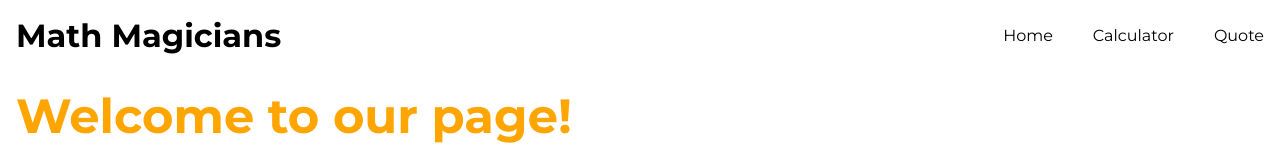
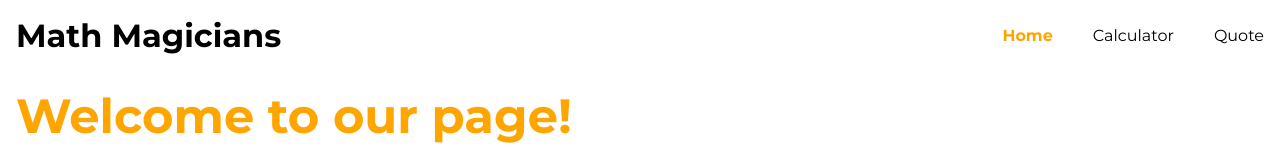
Before and after one commit to usmansbk/math-magicians, a React (Create React App) app: page / in a window 1280 px wide. Shown: the top 160 px of the page. Built offline with nearby package versions, Linux system fonts and the light colour scheme.

Commit message:
Style active link

```diff
--- a/src/App.js
+++ b/src/App.js
@@ -1,5 +1,5 @@
 import {
-  Link, Switch, Route, BrowserRouter,
+  NavLink, Switch, Route, BrowserRouter,
 } from 'react-router-dom';
 import Home from './components/Home';
 import Calculator from './components/Calculator';
@@ -32,7 +32,7 @@ const App = () => (
           <ul className="nav-links">
             {routes.map(({ name, path }) => (
               <li key={path}>
-                <Link to={path}>{name}</Link>
+                <NavLink exact activeClassName="active" to={path}>{name}</NavLink>
               </li>
             ))}
           </ul>
@@ -41,7 +41,7 @@ const App = () => (
       <div className="container">
         <Switch>
           {routes.map(({ path, component }) => (
-            <Route key={path} path={path}>{component}</Route>)).reverse()}
+            <Route exact key={path} path={path}>{component}</Route>))}
         </Switch>
       </div>
     </>
--- a/src/index.css
+++ b/src/index.css
@@ -52,3 +52,8 @@ a {
   font-size: 48px;
   color: orange;
 }
+
+.active {
+  font-weight: bold;
+  color: orange;
+}
```
